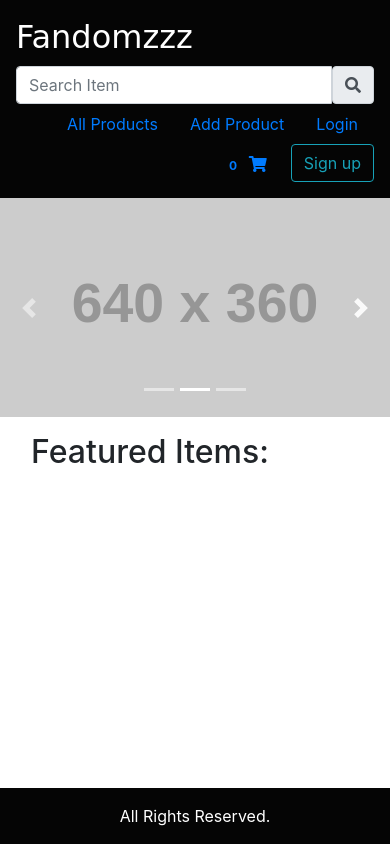
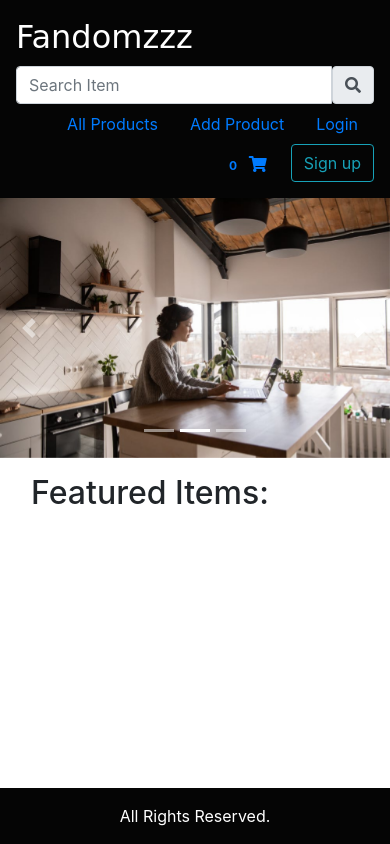
Before and after one commit to FarhinChowdhury/Project-2, a website: page public/index.html in a window 390 px wide. Both pictures are taken after a click on the button "Next". Drawn offline with nearby package versions, Linux system fonts and the light colour scheme; no server answers; placeholder pictures from the web are drawn by us; a web font is replaced by a local one.

Commit message:
added carousel images and aligned products in mobile view

```diff
--- a/public/assets/index.js
+++ b/public/assets/index.js
@@ -29,7 +29,6 @@ $(document).ready(function() {
                         <p class="card-text m-0" id="productBid">Starting Bid: ${el.price.toFixed(2)}</p>
                         <a href="#" class="btn btn-primary m-0 mt-2">Make a Bid</a>
                         <a href="#" class="btn btn-primary mt-2">Buy Now</a>
-
                     </div>
                 </div>
                 `
--- a/public/index.html
+++ b/public/index.html
@@ -50,9 +50,9 @@
           </ul>
 
     </nav>
-    <div class="container">
+    <div class="container ">
         <div class = "row">
-            <div id="carouselExampleIndicators" class="carousel slide" data-ride="carousel">
+            <div id="carouselExampleIndicators" class="carousel slide w-100" data-ride="carousel">
                 <ol class="carousel-indicators">
                   <li data-target="#carouselExampleIndicators" data-slide-to="0" class="active"></li>
                   <li data-target="#carouselExampleIndicators" data-slide-to="1"></li>
@@ -60,13 +60,13 @@
                 </ol>
                 <div class="carousel-inner">
                   <div class="carousel-item active">
-                    <img src="https://via.placeholder.com/640x360" class="d-block w-100" alt="...">
+                    <img src="assets/images/carousel1.jpg" class="d-block w-100" alt="...">
                   </div>
                   <div class="carousel-item">
-                    <img src="https://via.placeholder.com/640x360" class="d-block w-100" alt="...">
+                    <img src="assets/images/carousel2.jpeg" class="d-block w-100" alt="...">
                   </div>
                   <div class="carousel-item">
-                    <img src="https://via.placeholder.com/640x360" class="d-block w-100" alt="...">
+                    <img src="assets/images/carousel3.jpeg" class="d-block w-100" alt="...">
                   </div>
                 </div>
                 <a class="carousel-control-prev" href="#carouselExampleIndicators" role="button" data-slide="prev">
@@ -81,8 +81,8 @@
             <div class="container">
               <h2 style="margin:1rem;">Featured Items:</h2>
 
-                <div class= "row" id="featuredCards">
-                  <hr>
+                <div class= "row card-deck justify-content-center" id="featuredCards">
+
                 </div>
             </div>
 
```
Also changed, not shown: public/products.html (+1 -1 lines), public/assets/images/carousel1.jpg (added), public/assets/images/carousel2.jpeg (added), public/assets/images/carousel3.jpeg (added).
